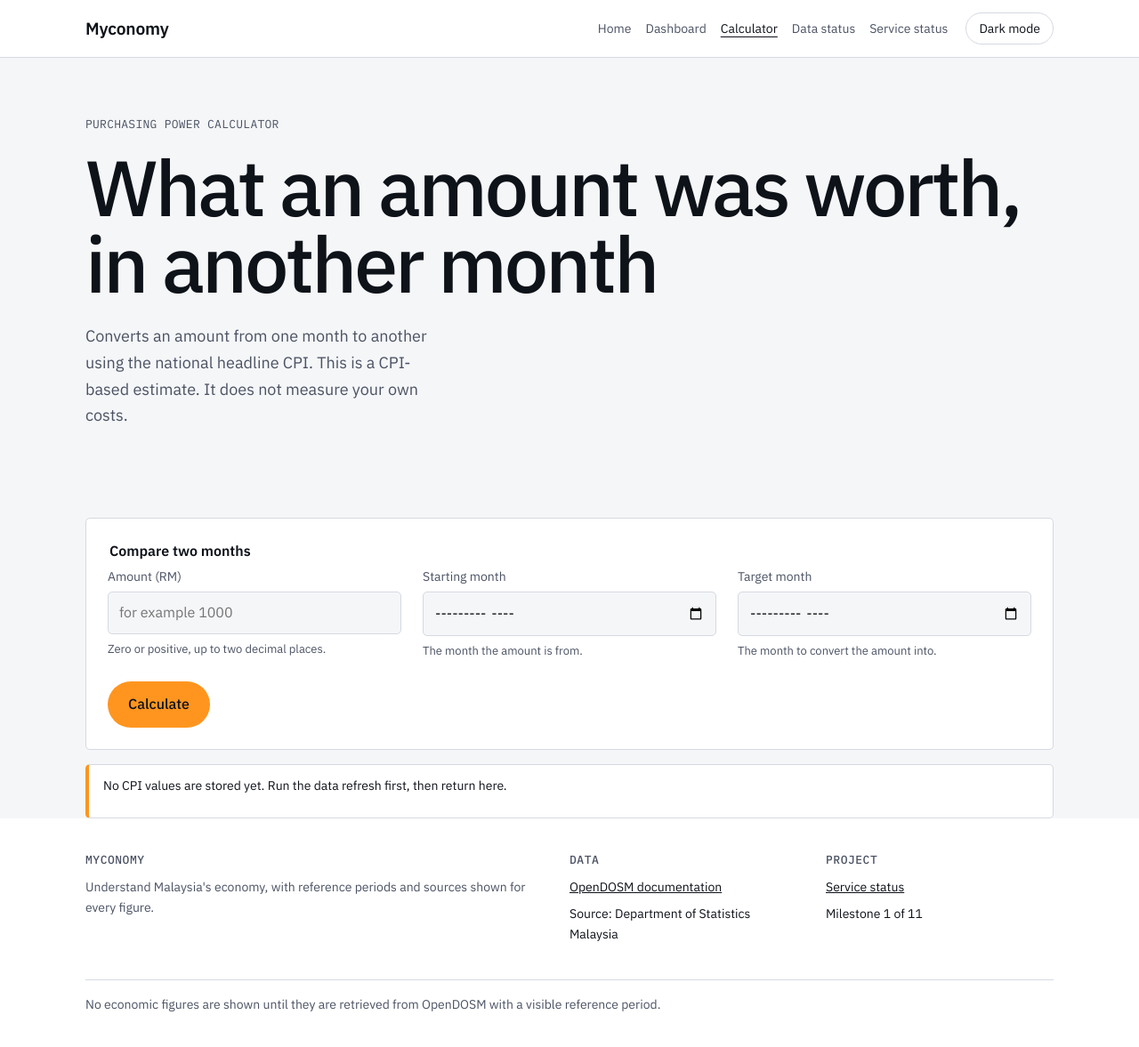
After one commit to sarauh-codes/myconomy, a Flask app: page /calculator in a window 1280 px wide. The commit adds this page. Shown: the whole page at 89% size. Run offline with Flask 3, Linux system fonts and the light colour scheme.

Commit message:
Add purchasing power calculator (Milestone 4)
Add /calculator, which converts an amount between two months using
the headline CPI (equivalent = amount x target CPI / starting CPI).

Validation runs on the server: amounts must be zero or positive with
up to two decimal places, and months use YYYY-MM. Invalid input returns
HTTP 400 with per-field messages. Missing months and missing CPI values
are reported with the stored range and are never estimated.

The result shows the CPI values used, the ratio, the formula, the
direction of comparison, the data status, and the reference period.
Results are shareable as GET links. Amounts are treated as RM.

Tests cover the formula, validation rules, and the page states.

```diff
--- a/app/routes/__init__.py
+++ b/app/routes/__init__.py
@@ -4,6 +4,7 @@ from flask import Flask
 
 
 def register_blueprints(app: Flask) -> None:
+    from .calculator import calculator_bp
     from .dashboard import dashboard_bp
     from .data_status import data_status_bp
     from .main import main_bp
@@ -11,3 +12,4 @@ def register_blueprints(app: Flask) -> None:
     app.register_blueprint(main_bp)
     app.register_blueprint(data_status_bp)
     app.register_blueprint(dashboard_bp)
+    app.register_blueprint(calculator_bp)
--- /dev/null
+++ b/app/routes/calculator.py
@@ -0,0 +1,45 @@
+"""Purchasing power calculator page.
+
+The form uses GET, so results can be bookmarked and shared. Nothing is saved.
+Invalid input returns HTTP 400 with messages next to each field.
+"""
+
+from flask import Blueprint, render_template, request
+
+from ..services.calculator_service import calculate
+from ..services.dashboard_service import load_points
+from ..services.dataset_registry import get_indicator
+
+calculator_bp = Blueprint("calculator", __name__)
+
+FORM_FIELDS = ("amount", "source", "target")
+
+
+@calculator_bp.get("/calculator")
+def calculator():
+    raw = {name: request.args.get(name, "") for name in FORM_FIELDS}
+    # A bare visit shows the empty form. Any submitted field triggers validation.
+    submitted = any(name in request.args for name in FORM_FIELDS)
+
+    result = None
+    errors: dict[str, str] = {}
+    if submitted:
+        result, errors = calculate(raw["amount"], raw["source"], raw["target"])
+
+    spec = get_indicator("cpi_headline")
+    points = [p for p in load_points(spec) if p.value is not None]
+    available = {
+        "from": points[0].period.strftime("%Y-%m") if points else None,
+        "to": points[-1].period.strftime("%Y-%m") if points else None,
+    }
+
+    context = {
+        "raw": raw,
+        "result": result,
+        "errors": errors,
+        "submitted": submitted,
+        "available": available,
+        "spec": spec,
+    }
+    status = 400 if errors else 200
+    return render_template("calculator.html", **context), status
--- a/app/static/css/main.css
+++ b/app/static/css/main.css
@@ -1053,3 +1053,96 @@ p {
     height: 260px;
   }
 }
+
+/* Calculator */
+
+.notice-ok {
+  border-left-color: var(--dp-color-value);
+}
+
+.notice ul {
+  margin: 8px 0 0;
+  padding-left: 20px;
+}
+
+.calc-form fieldset {
+  border: 0;
+  margin: 0;
+  padding: 0;
+  display: grid;
+  gap: var(--dp-spacing-cluster-gap);
+  grid-template-columns: repeat(3, minmax(0, 1fr));
+}
+
+.calc-form legend {
+  grid-column: 1 / -1;
+  font-weight: 600;
+  margin-bottom: 4px;
+}
+
+.calc-form .field input {
+  font: inherit;
+  color: var(--dp-color-ink);
+  background: var(--dp-color-ground);
+  border: var(--dp-border-hairline) solid var(--dp-color-line);
+  border-radius: var(--dp-radius-panel);
+  padding: 10px 12px;
+  min-height: 44px;
+  width: 100%;
+}
+
+.calc-form .field input[aria-invalid="true"] {
+  border-color: var(--dp-color-accent);
+}
+
+.calc-form .actions {
+  margin-top: var(--dp-spacing-cluster-gap);
+}
+
+.hint {
+  margin: 0;
+  font-size: var(--dp-typography-metadata);
+  color: var(--dp-color-ink-muted);
+}
+
+.field-error {
+  margin: 0;
+  font-size: var(--dp-typography-supporting);
+  color: var(--dp-color-accent-text);
+  font-weight: 500;
+}
+
+.calc-result {
+  margin-top: 24px;
+}
+
+.result-sentence {
+  font-size: 1.15rem;
+  line-height: 1.7;
+}
+
+.result-sentence .stat-value {
+  display: inline;
+  font-size: 1.4rem;
+}
+
+.formula {
+  font-family: var(--dp-typography-data-face);
+  font-size: var(--dp-typography-supporting);
+  background: var(--dp-color-ground-tint);
+  border-radius: var(--dp-radius-editorial);
+  padding: 12px 16px;
+  overflow-x: auto;
+}
+
+@media (max-width: 800px) {
+  .calc-form fieldset {
+    grid-template-columns: 1fr;
+  }
+}
+
+.result-sentence .data {
+  font-size: 1.05em;
+  font-family: var(--dp-typography-data-face);
+  color: var(--dp-color-ink);
+}
--- a/app/templates/base.html
+++ b/app/templates/base.html
@@ -21,6 +21,7 @@
           <ul class="nav-list">
             <li><a href="{{ url_for('main.index') }}"{% if request.endpoint == 'main.index' %} aria-current="page"{% endif %}>Home</a></li>
             <li><a href="{{ url_for('dashboard.dashboard') }}"{% if request.endpoint == 'dashboard.dashboard' %} aria-current="page"{% endif %}>Dashboard</a></li>
+            <li><a href="{{ url_for('calculator.calculator') }}"{% if request.endpoint == 'calculator.calculator' %} aria-current="page"{% endif %}>Calculator</a></li>
             <li><a href="{{ url_for('data_status.data_status') }}"{% if request.endpoint == 'data_status.data_status' %} aria-current="page"{% endif %}>Data status</a></li>
             <li><a href="{{ url_for('main.health') }}"{% if request.endpoint == 'main.health' %} aria-current="page"{% endif %}>Service status</a></li>
           </ul>
--- /dev/null
+++ b/app/templates/calculator.html
@@ -0,0 +1,110 @@
+{% extends "base.html" %}
+
+{% block title %}Purchasing power calculator{% endblock %}
+
+{% block content %}
+<section class="section dashboard-intro" aria-labelledby="calc-title">
+  <p class="eyebrow">Purchasing power calculator</p>
+  <h1 id="calc-title">What an amount was worth, in another month</h1>
+  <p class="lead">
+    Converts an amount from one month to another using the national headline CPI.
+    This is a CPI-based estimate. It does not measure your own costs.
+  </p>
+</section>
+
+{% if errors %}
+<section class="notice notice-error" role="alert" aria-labelledby="errors-title">
+  <h2 id="errors-title">Please check the form</h2>
+  <ul>
+    {% for field, message in errors.items() %}
+    <li><a href="#{{ field }}">{{ message }}</a></li>
+    {% endfor %}
+  </ul>
+</section>
+{% endif %}
+
+<form class="card calc-form" method="get" action="{{ url_for('calculator.calculator') }}" novalidate>
+  <fieldset>
+    <legend>Compare two months</legend>
+
+    <div class="field">
+      <label for="amount">Amount (RM)</label>
+      <input id="amount" name="amount" type="text" inputmode="decimal" autocomplete="off"
+             value="{{ raw.amount }}" placeholder="for example 1000"
+             aria-describedby="amount-hint{% if errors.amount %} amount-error{% endif %}"
+             {% if errors.amount %}aria-invalid="true"{% endif %}>
+      <p id="amount-hint" class="hint">Zero or positive, up to two decimal places.</p>
+      {% if errors.amount %}<p id="amount-error" class="field-error">{{ errors.amount }}</p>{% endif %}
+    </div>
+
+    <div class="field">
+      <label for="source">Starting month</label>
+      <input id="source" name="source" type="month" value="{{ raw.source }}"
+             {% if available.from %}min="{{ available.from }}" max="{{ available.to }}"{% endif %}
+             aria-describedby="source-hint{% if errors.source %} source-error{% endif %}"
+             {% if errors.source %}aria-invalid="true"{% endif %}>
+      <p id="source-hint" class="hint">The month the amount is from.{% if available.from %} Stored months: {{ available.from }} to {{ available.to }}.{% endif %}</p>
+      {% if errors.source %}<p id="source-error" class="field-error">{{ errors.source }}</p>{% endif %}
+    </div>
+
+    <div class="field">
+      <label for="target">Target month</label>
+      <input id="target" name="target" type="month" value="{{ raw.target }}"
+             {% if available.from %}min="{{ available.from }}" max="{{ available.to }}"{% endif %}
+             aria-describedby="target-hint{% if errors.target %} target-error{% endif %}"
+             {% if errors.target %}aria-invalid="true"{% endif %}>
+      <p id="target-hint" class="hint">The month to convert the amount into.</p>
+      {% if errors.target %}<p id="target-error" class="field-error">{{ errors.target }}</p>{% endif %}
+    </div>
+  </fieldset>
+
+  <div class="actions">
+    <button type="submit" class="btn btn-primary">Calculate</button>
+  </div>
+</form>
+
+{% if result %}
+<section class="card calc-result" aria-labelledby="result-title" tabindex="-1" id="result">
+  <h2 id="result-title">Result</h2>
+  <p class="result-sentence">
+    <span class="data">RM {{ "{:,.2f}".format(result.inputs.amount) }}</span>
+    in {{ result.inputs.source_period.strftime('%Y-%m') }}
+    is equivalent to
+    <span class="stat-value data">RM {{ "{:,.2f}".format(result.equivalent_amount) }}</span>
+    in {{ result.inputs.target_period.strftime('%Y-%m') }}.
+  </p>
+  <p class="muted">
+    Direction: from the starting month to the target month. The change in CPI terms is
+    {{ "%+.1f"|format(result.change_pct) }}%.
+  </p>
+
+  <dl class="spec-list">
+    <div class="spec-row"><dt>Starting month CPI</dt><dd>{{ "%.1f"|format(result.source_cpi) }} ({{ result.inputs.source_period.strftime('%Y-%m') }})</dd></div>
+    <div class="spec-row"><dt>Target month CPI</dt><dd>{{ "%.1f"|format(result.target_cpi) }} ({{ result.inputs.target_period.strftime('%Y-%m') }})</dd></div>
+    <div class="spec-row"><dt>Ratio (target ÷ starting)</dt><dd>{{ "%.4f"|format(result.ratio) }}</dd></div>
+  </dl>
+
+  <p class="formula">
+    Formula: equivalent amount = input amount × (target CPI ÷ starting CPI)<br>
+    RM {{ "%.2f"|format(result.inputs.amount) }} × ({{ "%.1f"|format(result.target_cpi) }} ÷ {{ "%.1f"|format(result.source_cpi) }}) = RM {{ "%.2f"|format(result.equivalent_amount) }}
+  </p>
+
+  <div class="notice {% if result.snapshot.status == 'fresh' %}notice-ok{% else %}notice-error{% endif %}">
+    <strong>Data:</strong> {{ result.snapshot.status_message }}
+    Reference period {{ result.snapshot.data_as_of or 'not available' }}.
+    Source: <a href="{{ result.snapshot.source_url }}">{{ result.snapshot.provider }} documentation</a>.
+  </div>
+
+  <p class="method">
+    This is an estimate using national CPI. Individual costs depend on what each household buys,
+    and may change differently from CPI. Results are not financial advice.
+  </p>
+</section>
+{% elif not submitted and available.from %}
+<p class="muted">Stored CPI months run from {{ available.from }} to {{ available.to }}.</p>
+{% elif not submitted %}
+<section class="notice">
+  <p>No CPI values are stored yet. Run the data refresh first, then return here.</p>
+</section>
+{% endif %}
+{% endblock %}
```
Also changed, not shown: app/services/calculator_service.py (added, +181 -0 lines), docs/07_decisions_and_dev_notes.md (+18 -0 lines), tests/routes/test_calculator_routes.py (added, +122 -0 lines), tests/unit/test_calculator.py (added, +120 -0 lines), README.md.
